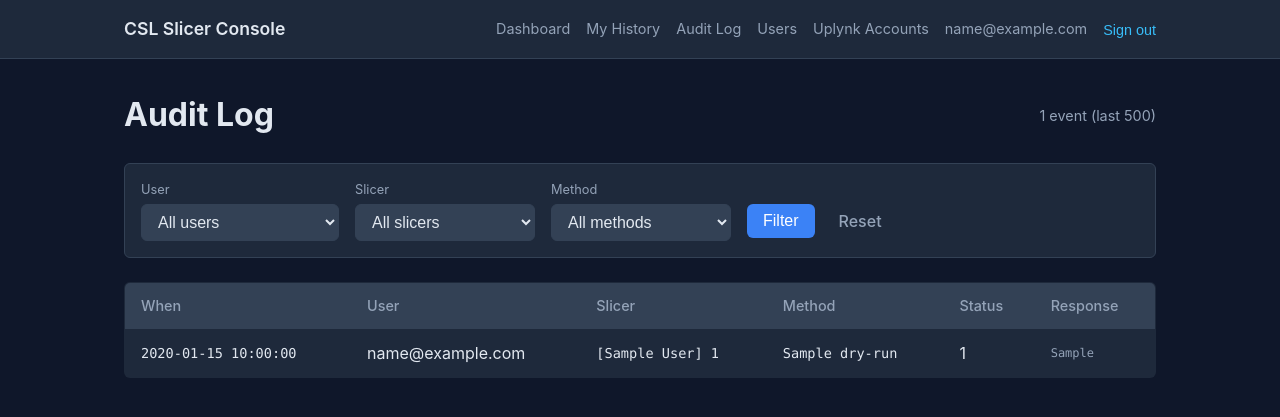
After one commit to jj358mhz/csl-slicer-console, a Flask app: page /admin/audit in a window 1280 px wide. The commit adds this page. Shown: the top 417 px of the page. Run offline with Flask 3, Linux system fonts and the light colour scheme; a user stored in the database is signed in; tables that the repository leaves empty hold one stand-in row (values such as "Sample post"); some libraries are stand-ins or nearby versions.

Commit message:
Add audit log views (admin all-events + per-user history)

```diff
--- a/app/admin/routes.py
+++ b/app/admin/routes.py
@@ -290,3 +290,47 @@ def assign_slicers(user_id: int):
         user=user,
         slicers=active_slicers,
     )
+
+# ---------------------------------------------------------------------------
+# Audit log
+# ---------------------------------------------------------------------------
+
+@bp.route("/audit")
+@admin_required
+def audit_log():
+    from flask import request
+
+    from app.models import AuditEvent
+
+    # Filters via query string
+    user_id = request.args.get("user_id", type=int)
+    slicer_id = request.args.get("slicer_id", type=int)
+    method = request.args.get("method", "").strip() or None
+
+    query = db.session.query(AuditEvent).order_by(AuditEvent.timestamp.desc())
+    if user_id:
+        query = query.filter(AuditEvent.user_id == user_id)
+    if slicer_id:
+        query = query.filter(AuditEvent.slicer_id == slicer_id)
+    if method:
+        query = query.filter(AuditEvent.method == method)
+
+    # Cap at most-recent 500 to keep the page snappy
+    events = query.limit(500).all()
+
+    # For the filter dropdowns
+    all_users = db.session.query(User).order_by(User.email).all()
+    all_slicers = (
+        db.session.query(Slicer)
+        .join(UplynkAccount)
+        .order_by(UplynkAccount.label, Slicer.slicer_id)
+        .all()
+    )
+
+    return render_template(
+        "admin/audit_log.html",
+        events=events,
+        all_users=all_users,
+        all_slicers=all_slicers,
+        filters={"user_id": user_id, "slicer_id": slicer_id, "method": method},
+    )
--- a/app/static/css/app.css
+++ b/app/static/css/app.css
@@ -267,3 +267,27 @@ form.inline { display: inline; margin: 0; }
   padding-bottom: 0.5rem;
   border-bottom: 1px solid var(--border);
 }
+
+.filter-bar {
+  display: flex;
+  gap: 1rem;
+  align-items: flex-end;
+  flex-wrap: wrap;
+  background: var(--surface);
+  border: 1px solid var(--border);
+  border-radius: var(--radius);
+  padding: 1rem;
+  margin-bottom: 1.5rem;
+}
+.filter-field { display: flex; flex-direction: column; gap: 0.25rem; min-width: 180px; }
+.filter-field span { color: var(--text-muted); font-size: 0.8rem; }
+.filter-actions { display: flex; gap: 0.5rem; align-items: center; }
+
+.audit-response {
+  max-width: 380px;
+  overflow: hidden;
+  text-overflow: ellipsis;
+  white-space: nowrap;
+  color: var(--text-muted);
+  font-size: 0.75rem;
+}
--- /dev/null
+++ b/app/templates/admin/audit_log.html
@@ -0,0 +1,96 @@
+{% extends "base.html" %}
+{% block title %}Audit Log — Admin{% endblock %}
+
+{% block content %}
+<div class="page-header">
+  <h1>Audit Log</h1>
+  <span class="muted">{{ events | length }} event{% if events | length != 1 %}s{% endif %} (last 500)</span>
+</div>
+
+<form method="get" class="filter-bar">
+  <label class="filter-field">
+    <span>User</span>
+    <select name="user_id" class="input">
+      <option value="">All users</option>
+      {% for u in all_users %}
+        <option value="{{ u.id }}" {% if filters.user_id == u.id %}selected{% endif %}>
+          {{ u.email }}
+        </option>
+      {% endfor %}
+    </select>
+  </label>
+
+  <label class="filter-field">
+    <span>Slicer</span>
+    <select name="slicer_id" class="input">
+      <option value="">All slicers</option>
+      {% for s in all_slicers %}
+        <option value="{{ s.id }}" {% if filters.slicer_id == s.id %}selected{% endif %}>
+          [{{ s.uplynk_account.label }}] {{ s.slicer_id }}
+        </option>
+      {% endfor %}
+    </select>
+  </label>
+
+  <label class="filter-field">
+    <span>Method</span>
+    <select name="method" class="input">
+      <option value="">All methods</option>
+      {% for m in ['status', 'state', 'content_start', 'blackout'] %}
+        <option value="{{ m }}" {% if filters.method == m %}selected{% endif %}>{{ m }}</option>
+      {% endfor %}
+    </select>
+  </label>
+
+  <div class="filter-actions">
+    <button type="submit" class="button button--primary">Filter</button>
+    <a href="{{ url_for('admin.audit_log') }}" class="button button--link">Reset</a>
+  </div>
+</form>
+
+{% if events %}
+  <table class="data-table">
+    <thead>
+      <tr>
+        <th>When</th>
+        <th>User</th>
+        <th>Slicer</th>
+        <th>Method</th>
+        <th>Status</th>
+        <th>Response</th>
+      </tr>
+    </thead>
+    <tbody>
+      {% for e in events %}
+        <tr>
+          <td class="mono">{{ e.timestamp.strftime('%Y-%m-%d %H:%M:%S') }}</td>
+          <td>{% if e.user %}{{ e.user.email }}{% else %}<span class="muted">(deleted)</span>{% endif %}</td>
+          <td class="mono">
+            {% if e.slicer %}
+              [{{ e.slicer.uplynk_account.label }}] {{ e.slicer.slicer_id }}
+            {% else %}
+              <span class="muted">(deleted)</span>
+            {% endif %}
+          </td>
+          <td class="mono">
+            {{ e.method }}
+            {% if e.dry_run %}<span class="badge">dry-run</span>{% endif %}
+          </td>
+          <td>
+            {% if e.status_code %}
+              <span class="badge {% if 200 <= e.status_code < 300 %}badge--active{% endif %}">{{ e.status_code }}</span>
+            {% else %}
+              <span class="muted">—</span>
+            {% endif %}
+          </td>
+          <td class="mono audit-response">{{ e.response_snippet or '' }}</td>
+        </tr>
+      {% endfor %}
+    </tbody>
+  </table>
+{% else %}
+  <div class="card">
+    <p class="muted">No audit events match those filters.</p>
+  </div>
+{% endif %}
+{% endblock %}
--- a/app/templates/base.html
+++ b/app/templates/base.html
@@ -13,7 +13,10 @@
         <a class="site-header__brand" href="{{ url_for('main.index') }}">CSL Slicer Console</a>
         <nav class="site-header__nav">
             {% if current_user.is_authenticated %}
+            <a href="{{ url_for('main.index') }}" class="site-header__link">Dashboard</a>
+            <a href="{{ url_for('main.history') }}" class="site-header__link">My History</a>
             {% if current_user.is_admin %}
+            <a href="{{ url_for('admin.audit_log') }}" class="site-header__link">Audit Log</a>
             <a href="{{ url_for('admin.list_users') }}" class="site-header__link">Users</a>
             <a href="{{ url_for('admin.list_accounts') }}" class="site-header__link">Uplynk Accounts</a>
             {% endif %}
```
Also changed, not shown: app/main/routes.py (+15 -3 lines), app/templates/main/history.html (added, +53 -0 lines), tests/test_audit_log.py (added, +133 -0 lines). Lines whose indentation alone changed are shown as unchanged.
